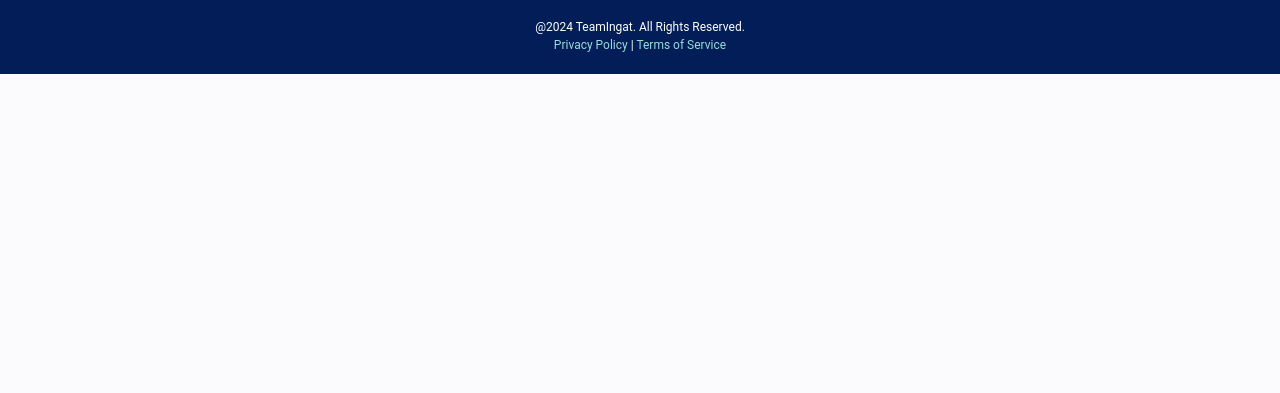
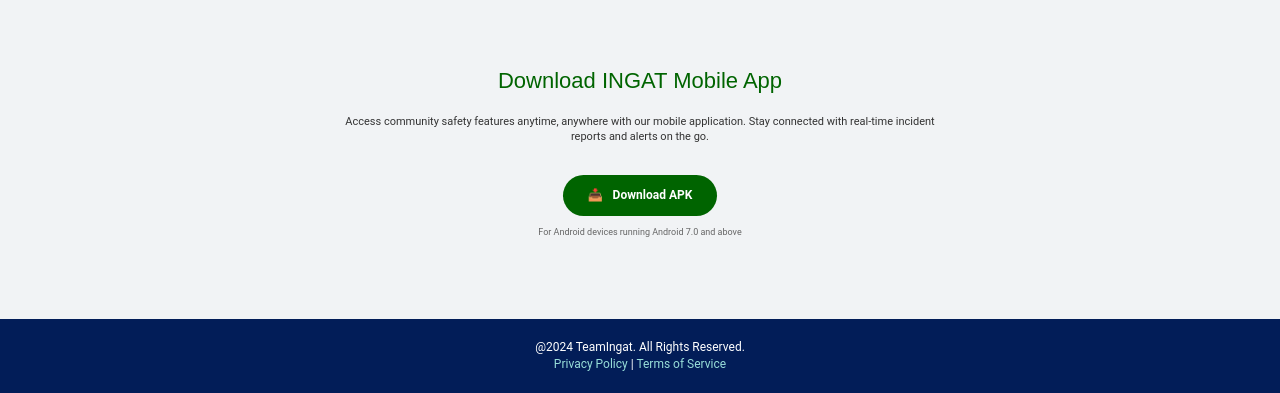
Before and after one commit to brynldrn/ingat, a PHP site: page /inform/ in a window 1280 px wide. Shown: the part 1582-1975 px from the top of the page. Before the commit the page ends 1656 px from the top, so only its background shows below. Run offline with PHP 8.4, Linux system fonts and the light colour scheme; some libraries are stand-ins or nearby versions.

Commit message:
downloadapk

```diff
--- a/index.php
+++ b/index.php
@@ -200,11 +200,23 @@
             }
 
             .img-fluid {
-                max-width: 100%;  /* On mobile, images should be full-width */
+                max-width: 100%;
             }
 
             footer {
                 font-size: 1rem;
+            }
+            .download-section h2 {
+                font-size: 1.8rem;
+            }
+
+            .download-section p {
+                font-size: 1rem;
+            }
+
+            .download-section .download-btn {
+                font-size: 1.1rem;
+                padding: 10px 20px;
             }
         }
 
@@ -253,6 +265,56 @@
                 opacity: 1;
                 transform: translateY(0);
             }
+        }
+        .download-section {
+            padding: 50px 20px;
+            background-color: #f1f3f5;
+            text-align: center;
+            box-shadow: 0 -2px 10px rgba(0, 0, 0, 0.05);
+        }
+
+        .download-section h2 {
+            color: #006400;
+            font-size: 2.2rem;
+            margin-bottom: 20px;
+        }
+
+        .download-section p {
+            font-size: 1.1rem;
+            color: #333;
+            margin-bottom: 30px;
+            max-width: 600px;
+            margin-left: auto;
+            margin-right: auto;
+        }
+
+        .download-section .download-btn {
+            display: inline-flex;
+            align-items: center;
+            background-color: #006400;
+            color: white;
+            padding: 12px 25px;
+            border-radius: 50px;
+            text-decoration: none;
+            font-size: 1.2rem;
+            font-weight: 600;
+            transition: background-color 0.3s ease, transform 0.3s ease;
+        }
+
+        .download-section .download-btn:hover {
+            background-color: #004d00;
+            transform: translateY(-3px);
+        }
+
+        .download-section .download-btn::before {
+            content: "📥";
+            margin-right: 10px;
+        }
+
+        .download-section .requirements {
+            font-size: 0.9rem;
+            color: #666;
+            margin-top: 10px;
         }
     </style>
 </head>
@@ -308,6 +370,14 @@
 </div>
 
     </section>
+    <section class="download-section" id="download">
+        <h2>Download INGAT Mobile App</h2>
+        <p>Access community safety features anytime, anywhere with our mobile application. Stay connected with real-time incident reports and alerts on the go.</p>
+        <a href="https://github.com/elaizakriselle/ingat/releases/download/alpha-1.1.0/build-1741099535010.apk"
+           class="download-btn"
+           download="INGAT-App.apk">Download APK</a>
+        <p class="requirements">For Android devices running Android 7.0 and above</p>
+    </section>
 
     <!-- Footer -->
     <footer>
```
